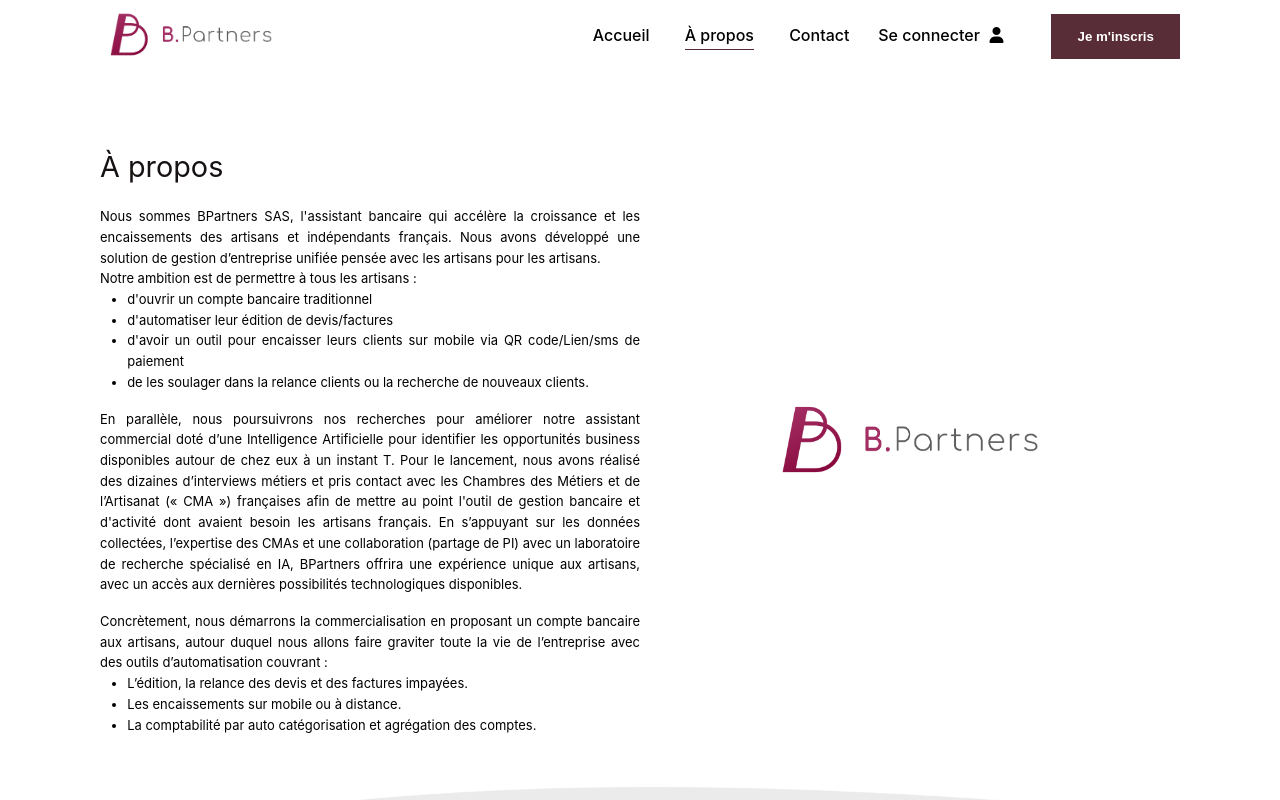
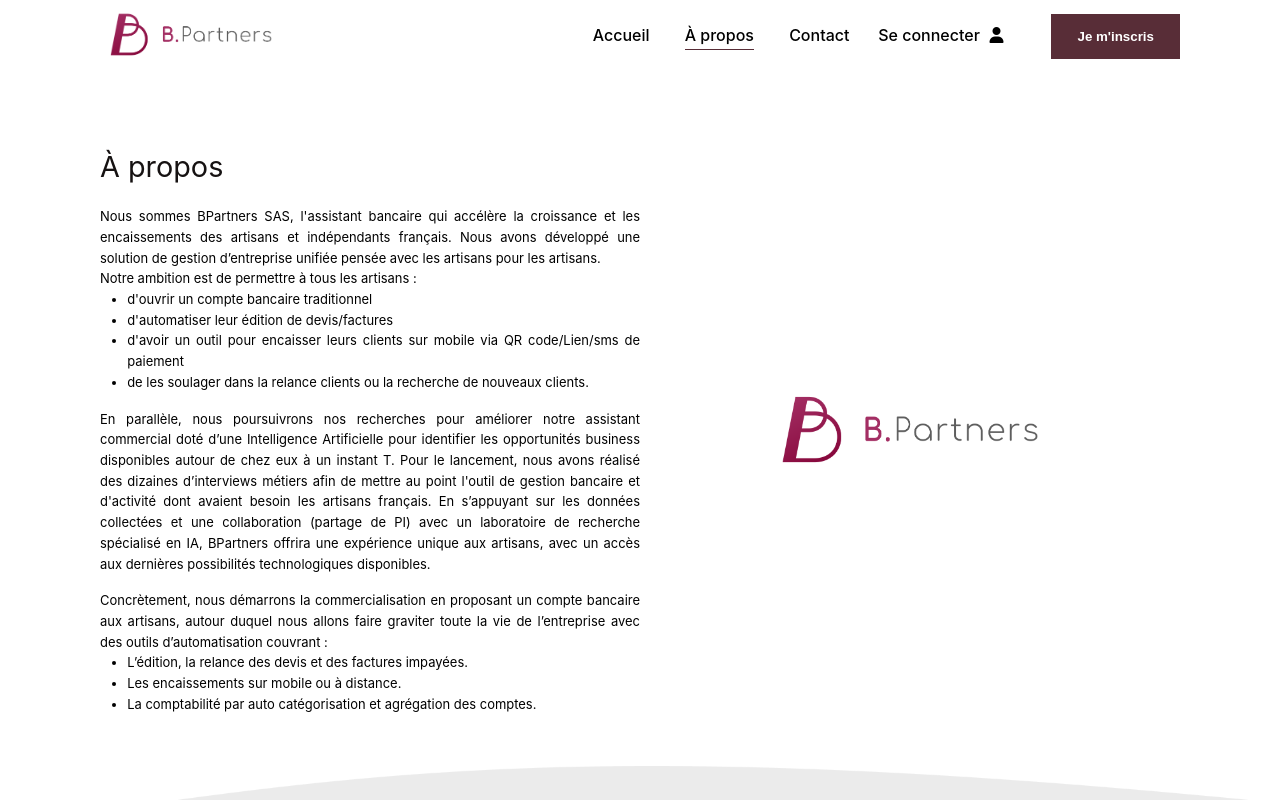
Before and after one commit to b-partners/web-landing, a React (Create React App) app: page /about in a window 1280 px wide. Shown: the top 800 px of the page. Built offline with nearby package versions, Linux system fonts and the light colour scheme; no server answers.

Commit message:
fix: do not mention CMA until official partnership (About page)

```diff
--- a/src/pages/About/Description/Description.jsx
+++ b/src/pages/About/Description/Description.jsx
@@ -35,10 +35,9 @@ export function Description() {
             En parallèle, nous poursuivrons nos recherches  pour améliorer notre assistant commercial
             doté d’une Intelligence Artificielle pour identifier les opportunités business disponibles
             autour de chez eux à un instant T.
-            Pour le lancement, nous avons réalisé des dizaines d’interviews métiers et pris contact
-            avec les Chambres des Métiers et de l’Artisanat (« CMA ») françaises afin de mettre au
+            Pour le lancement, nous avons réalisé des dizaines d’interviews métiers afin de mettre au
             point l'outil de gestion bancaire et d'activité dont avaient besoin les artisans français.
-            En s’appuyant sur les données collectées, l’expertise des CMAs et une collaboration (partage de PI)
+            En s’appuyant sur les données collectées et une collaboration (partage de PI)
             avec un laboratoire de recherche spécialisé en IA, BPartners offrira une expérience unique aux artisans,
             avec un accès aux dernières possibilités technologiques disponibles.
           </p>
```
